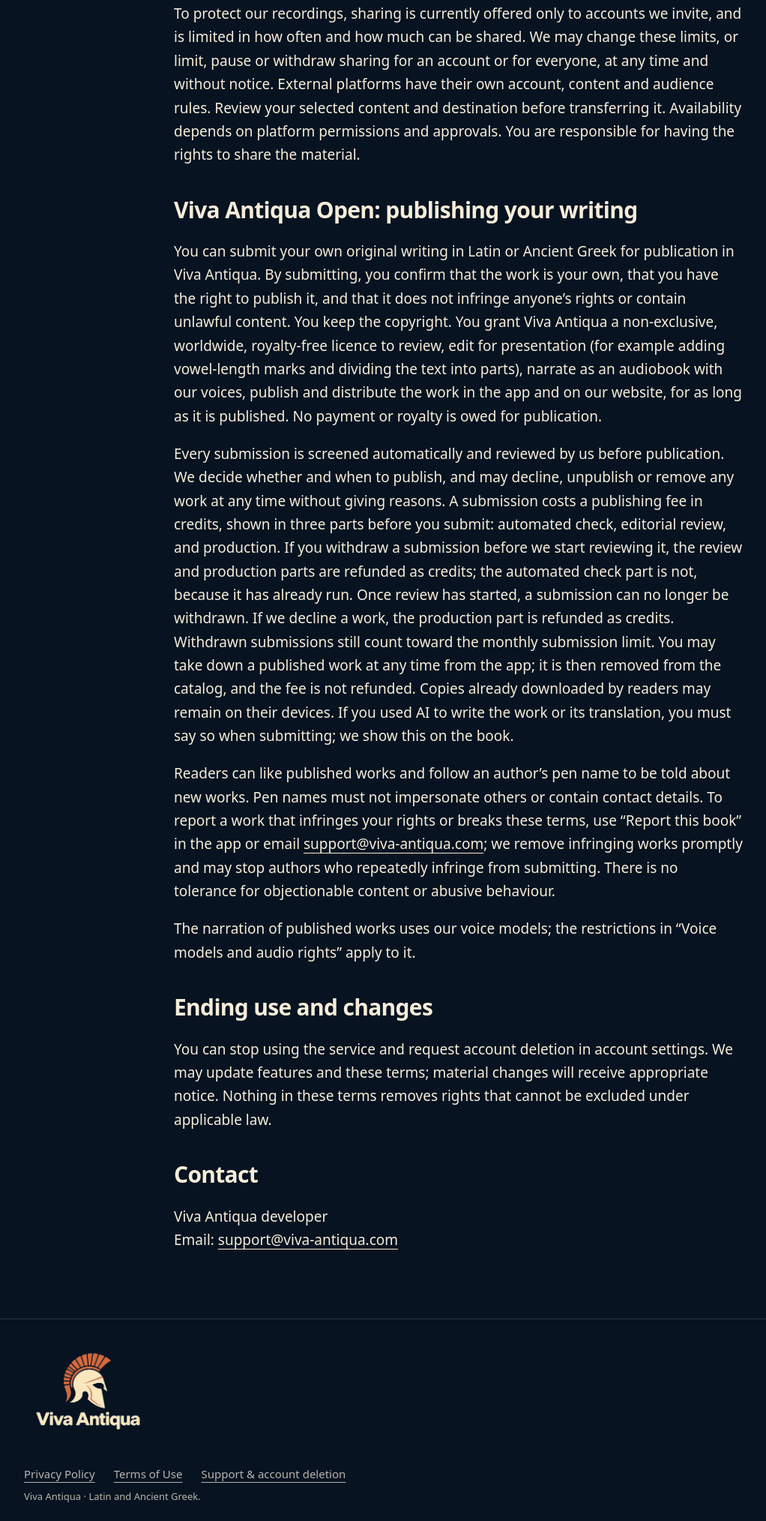
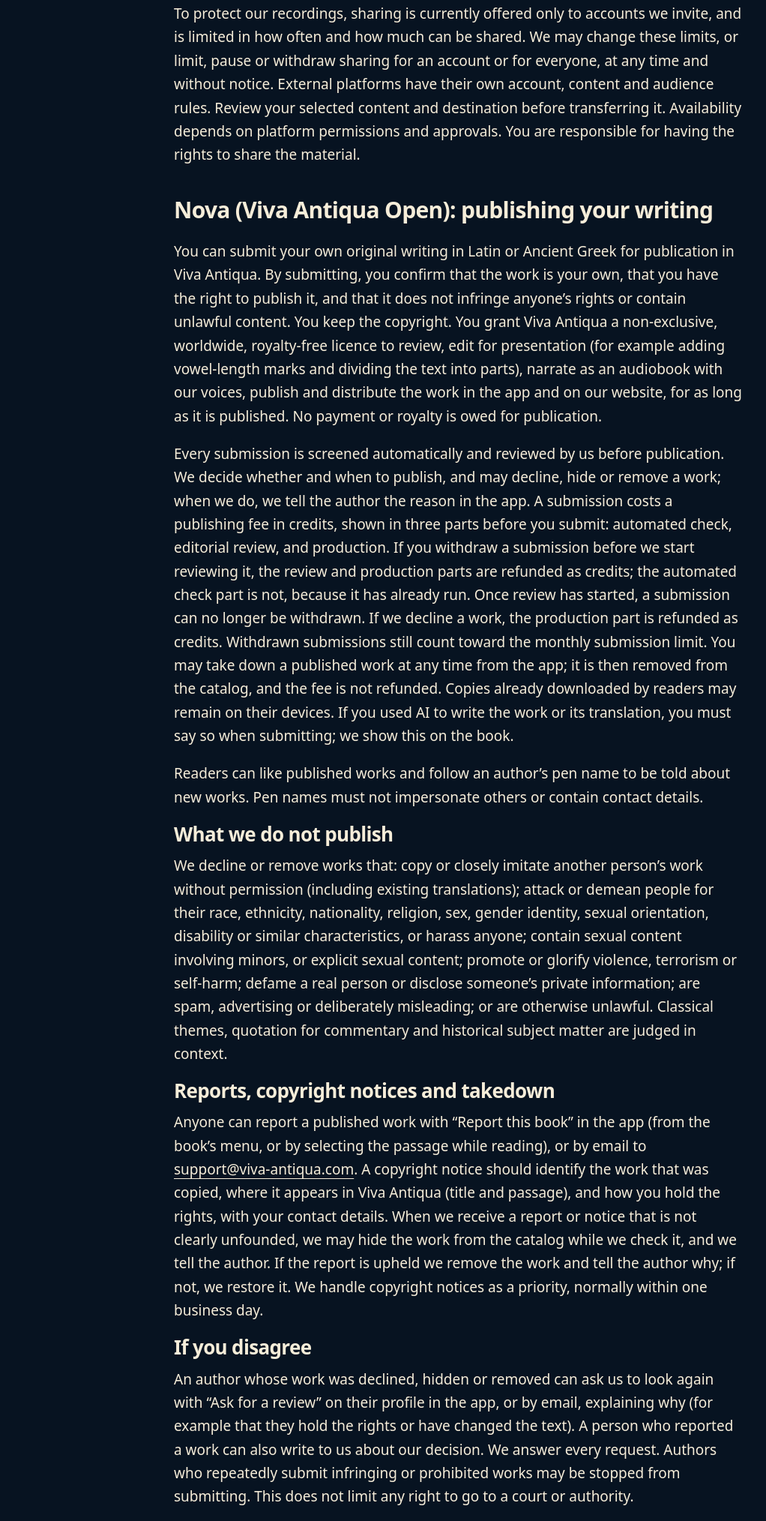
Before and after one commit to shawnlee222/viva-antiqua, a plain HTML site: page terms/index.html in a window 1280 px wide. Shown: the part 2926-4954 px from the top of the page at 75% size, without its empty margins (28-1050 px from the left). Drawn offline with Linux system fonts and the light colour scheme.

Commit message:
Terms: Nova content standards, reports and copyright takedown, reasons and appeals
Co-Authored-By: Claude Opus 5.5 <noreply@anthropic.com>

```diff
--- a/terms/index.html
+++ b/terms/index.html
@@ -23,10 +23,16 @@
 <p>For purchased credits still unused at the end, we refund the unused share of the price you paid for each credit pack, without any fee. You can request the refund from Apple (<a href="https://reportaproblem.apple.com/">reportaproblem.apple.com</a>) or from us at the support email, before the end date or within 30 days after it, or for any longer period applicable law requires. We refund promptly, through Apple where possible and otherwise by bank transfer to an account you give us; amounts Apple has already refunded are not paid twice. Free or bonus credits and credits already used are not refunded. Active subscriptions stop renewing when the service ends.</p>
 <h2>External sharing</h2>
 <p>To protect our recordings, sharing is currently offered only to accounts we invite, and is limited in how often and how much can be shared. We may change these limits, or limit, pause or withdraw sharing for an account or for everyone, at any time and without notice. External platforms have their own account, content and audience rules. Review your selected content and destination before transferring it. Availability depends on platform permissions and approvals. You are responsible for having the rights to share the material.</p>
-<h2 id="open">Viva Antiqua Open: publishing your writing</h2>
+<h2 id="open">Nova (Viva Antiqua Open): publishing your writing</h2>
 <p>You can submit your own original writing in Latin or Ancient Greek for publication in Viva Antiqua. By submitting, you confirm that the work is your own, that you have the right to publish it, and that it does not infringe anyone’s rights or contain unlawful content. You keep the copyright. You grant Viva Antiqua a non-exclusive, worldwide, royalty-free licence to review, edit for presentation (for example adding vowel-length marks and dividing the text into parts), narrate as an audiobook with our voices, publish and distribute the work in the app and on our website, for as long as it is published. No payment or royalty is owed for publication.</p>
-<p>Every submission is screened automatically and reviewed by us before publication. We decide whether and when to publish, and may decline, unpublish or remove any work at any time without giving reasons. A submission costs a publishing fee in credits, shown in three parts before you submit: automated check, editorial review, and production. If you withdraw a submission before we start reviewing it, the review and production parts are refunded as credits; the automated check part is not, because it has already run. Once review has started, a submission can no longer be withdrawn. If we decline a work, the production part is refunded as credits. Withdrawn submissions still count toward the monthly submission limit. You may take down a published work at any time from the app; it is then removed from the catalog, and the fee is not refunded. Copies already downloaded by readers may remain on their devices. If you used AI to write the work or its translation, you must say so when submitting; we show this on the book.</p>
-<p>Readers can like published works and follow an author’s pen name to be told about new works. Pen names must not impersonate others or contain contact details. To report a work that infringes your rights or breaks these terms, use “Report this book” in the app or email <a href="mailto:support@viva-antiqua.com">support@viva-antiqua.com</a>; we remove infringing works promptly and may stop authors who repeatedly infringe from submitting. There is no tolerance for objectionable content or abusive behaviour.</p>
+<p>Every submission is screened automatically and reviewed by us before publication. We decide whether and when to publish, and may decline, hide or remove a work; when we do, we tell the author the reason in the app. A submission costs a publishing fee in credits, shown in three parts before you submit: automated check, editorial review, and production. If you withdraw a submission before we start reviewing it, the review and production parts are refunded as credits; the automated check part is not, because it has already run. Once review has started, a submission can no longer be withdrawn. If we decline a work, the production part is refunded as credits. Withdrawn submissions still count toward the monthly submission limit. You may take down a published work at any time from the app; it is then removed from the catalog, and the fee is not refunded. Copies already downloaded by readers may remain on their devices. If you used AI to write the work or its translation, you must say so when submitting; we show this on the book.</p>
+<p>Readers can like published works and follow an author’s pen name to be told about new works. Pen names must not impersonate others or contain contact details.</p>
+<h3 id="open-standards">What we do not publish</h3>
+<p>We decline or remove works that: copy or closely imitate another person’s work without permission (including existing translations); attack or demean people for their race, ethnicity, nationality, religion, sex, gender identity, sexual orientation, disability or similar characteristics, or harass anyone; contain sexual content involving minors, or explicit sexual content; promote or glorify violence, terrorism or self-harm; defame a real person or disclose someone’s private information; are spam, advertising or deliberately misleading; or are otherwise unlawful. Classical themes, quotation for commentary and historical subject matter are judged in context.</p>
+<h3 id="open-reports">Reports, copyright notices and takedown</h3>
+<p>Anyone can report a published work with “Report this book” in the app (from the book’s menu, or by selecting the passage while reading), or by email to <a href="mailto:support@viva-antiqua.com">support@viva-antiqua.com</a>. A copyright notice should identify the work that was copied, where it appears in Viva Antiqua (title and passage), and how you hold the rights, with your contact details. When we receive a report or notice that is not clearly unfounded, we may hide the work from the catalog while we check it, and we tell the author. If the report is upheld we remove the work and tell the author why; if not, we restore it. We handle copyright notices as a priority, normally within one business day.</p>
+<h3 id="open-appeals">If you disagree</h3>
+<p>An author whose work was declined, hidden or removed can ask us to look again with “Ask for a review” on their profile in the app, or by email, explaining why (for example that they hold the rights or have changed the text). A person who reported a work can also write to us about our decision. We answer every request. Authors who repeatedly submit infringing or prohibited works may be stopped from submitting. This does not limit any right to go to a court or authority.</p>
 <p>The narration of published works uses our voice models; the restrictions in “Voice models and audio rights” apply to it.</p>
 <h2>Ending use and changes</h2>
 <p>You can stop using the service and request account deletion in account settings. We may update features and these terms; material changes will receive appropriate notice. Nothing in these terms removes rights that cannot be excluded under applicable law.</p>
```
